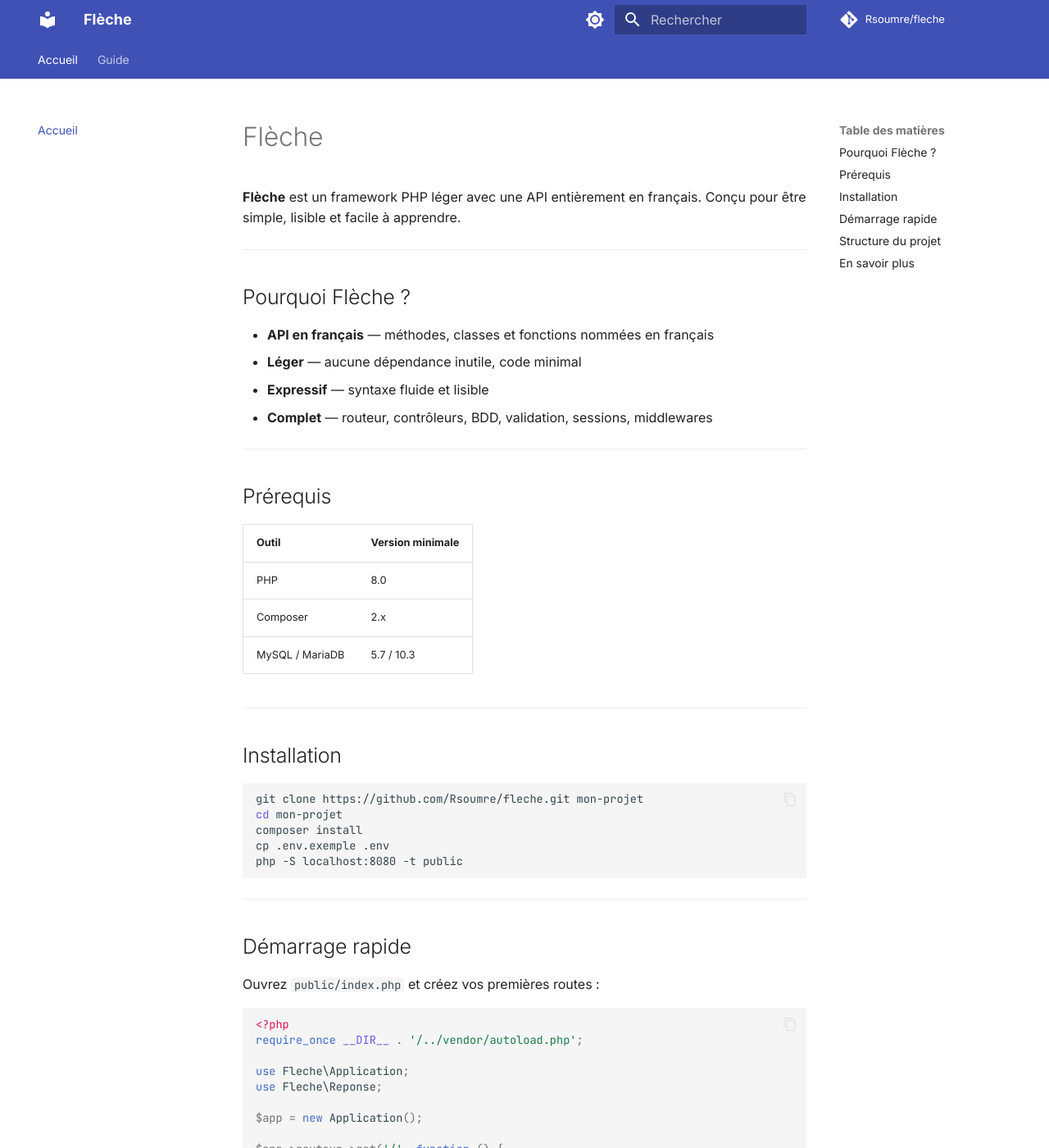
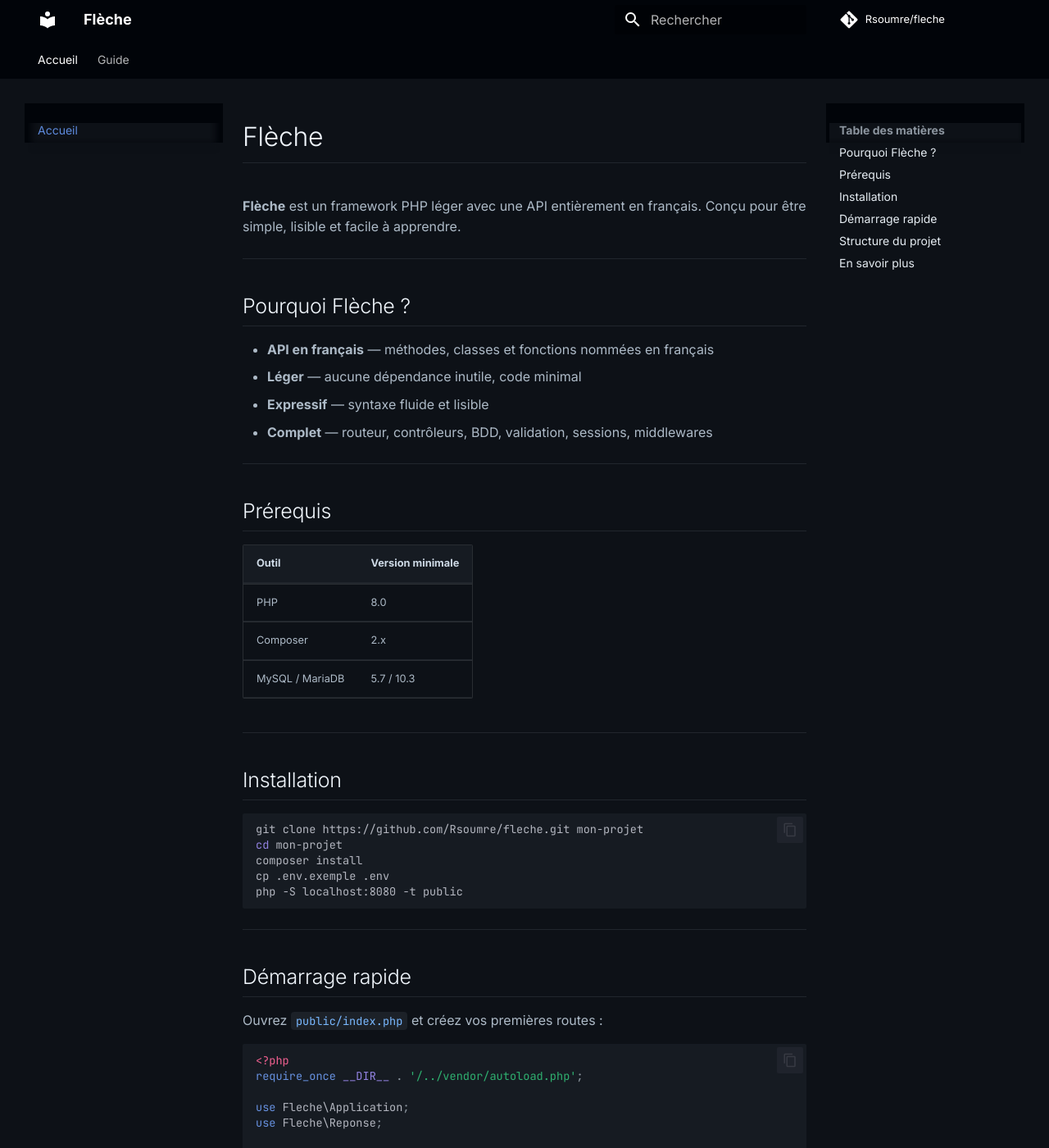
Before and after one commit to Rsoumre/fleche, an MkDocs documentation site: the page built from docs/index.md, in a window 1280 px wide and 1400 px high. Shown: the whole window at 82% size. Built offline with MkDocs 1.6.1 and Material for MkDocs 9.7.7, drawn with Linux system fonts in a browser that asks for light colours; comment, search, counter and statistics services are not loaded.

Commit message:
Thème sombre clean

```diff
--- /dev/null
+++ b/docs/css/extra.css
@@ -0,0 +1,62 @@
+[data-md-color-scheme="slate"] {
+  --md-default-bg-color: #0d1117;
+  --md-default-fg-color: #e6edf3;
+  --md-default-fg-color--light: #8b949e;
+  --md-code-bg-color: #161b22;
+  --md-typeset-a-color: #58a6ff;
+}
+
+.md-header,
+.md-tabs,
+.md-sidebar {
+  background-color: #010409 !important;
+}
+
+.md-typeset h1,
+.md-typeset h2,
+.md-typeset h3 {
+  color: #f0f6fc;
+}
+
+.md-typeset h1 {
+  border-bottom: 1px solid #21262d;
+  padding-bottom: 0.5rem;
+}
+
+.md-typeset h2 {
+  border-bottom: 1px solid #21262d;
+  padding-bottom: 0.3rem;
+}
+
+.md-typeset p,
+.md-typeset li {
+  color: #adbac7;
+}
+
+.md-typeset code:not(pre > code) {
+  background: #1c2128;
+  color: #79b8ff;
+  border-radius: 4px;
+  padding: 2px 6px;
+}
+
+.md-typeset table th {
+  background: #161b22;
+  color: #cdd9e5;
+  border-bottom: 2px solid #21262d;
+}
+
+.md-typeset table td {
+  border-bottom: 1px solid #21262d;
+  color: #adbac7;
+}
+
+.md-typeset hr {
+  border-color: #21262d;
+}
+
+.md-typeset blockquote {
+  border-left: 3px solid #58a6ff;
+  background: #1c2128;
+  color: #adbac7;
+}
--- a/mkdocs.yml
+++ b/mkdocs.yml
@@ -6,22 +6,16 @@ site_author: Rsoumre
 repo_name: Rsoumre/fleche
 repo_url: https://github.com/Rsoumre/fleche
 
+extra_css:
+  - css/extra.css
+
 theme:
   name: material
   language: fr
   palette:
-    - scheme: default
-      primary: indigo
-      accent: indigo
-      toggle:
-        icon: material/brightness-7
-        name: Mode sombre
-    - scheme: slate
-      primary: indigo
-      accent: indigo
-      toggle:
-        icon: material/brightness-4
-        name: Mode clair
+    scheme: slate
+    primary: black
+    accent: cyan
   font:
     text: Inter
     code: JetBrains Mono
@@ -31,7 +25,6 @@ theme:
     - navigation.top
     - navigation.instant
     - search.highlight
-    - search.suggest
     - content.code.copy
     - toc.follow
 
```
